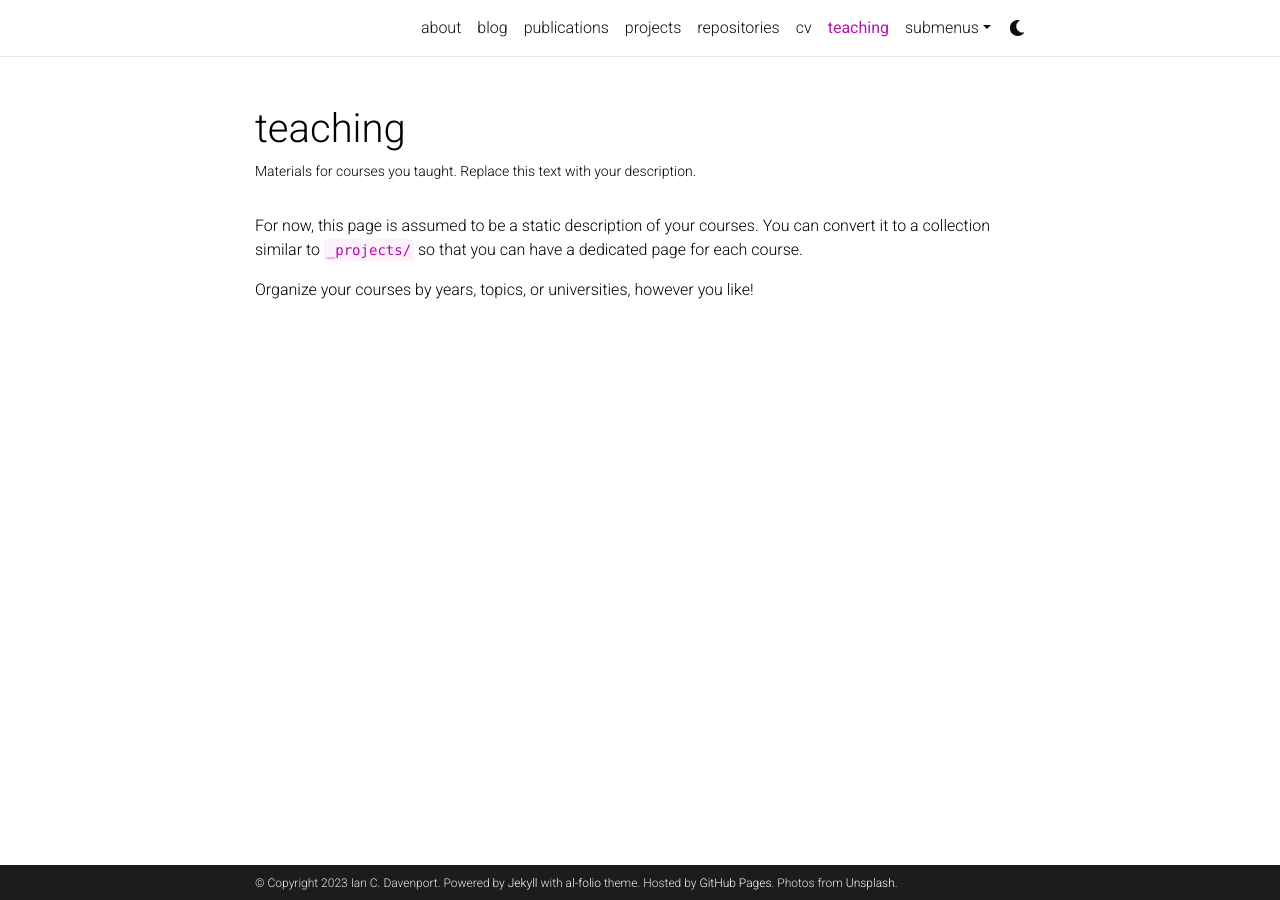
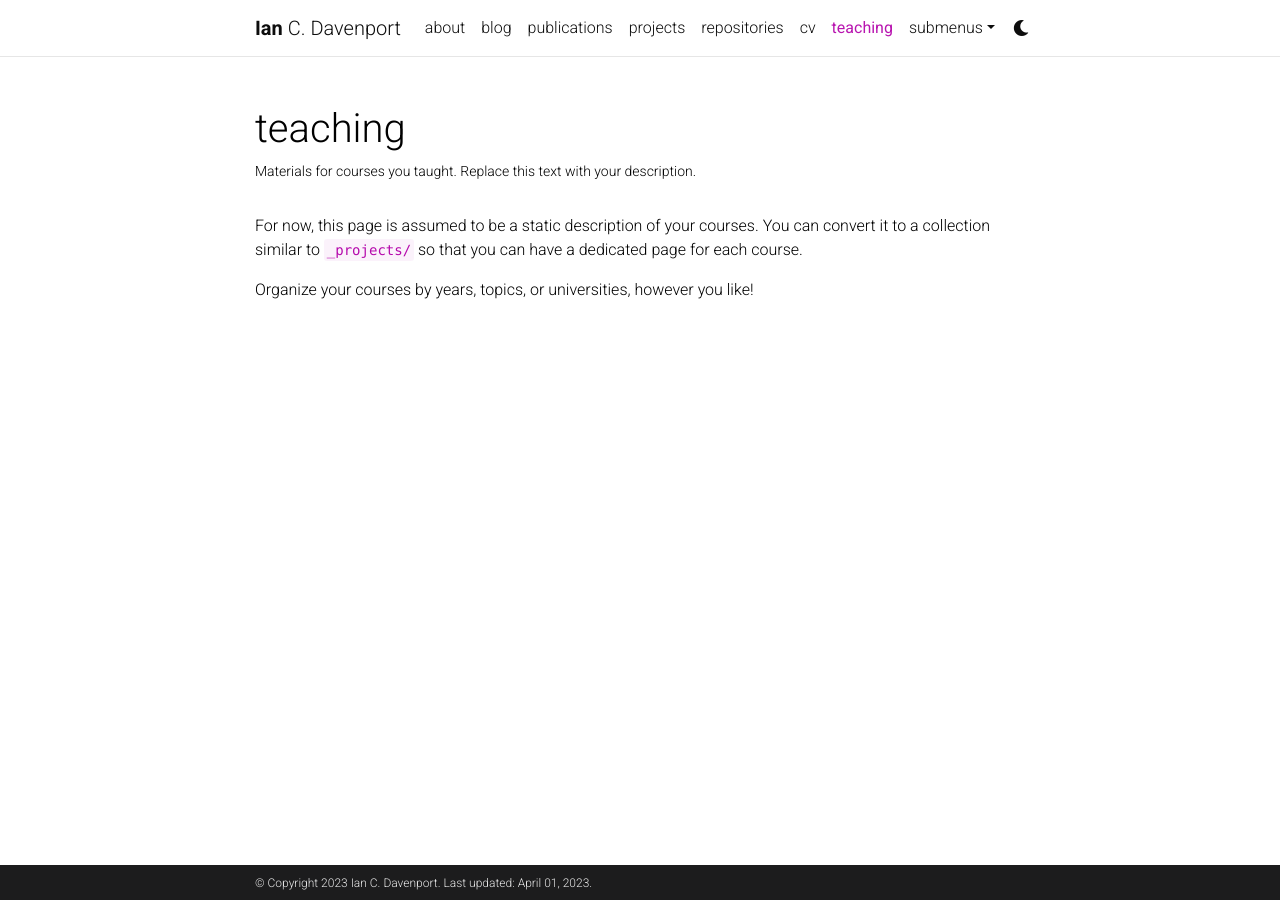
Before and after one commit to davenpi/davenpi.github.io, a Jekyll site: the page built from _pages/teaching.md, in a window 1280 px wide. Built offline with Jekyll 4.4.1, drawn with Linux system fonts in a browser that asks for light colours; comment, search, counter and statistics services are not loaded; a style sheet for code colours, icons or effects is not loaded.

Commit message:
Update _config.yml

```diff
--- a/_config.yml
+++ b/_config.yml
@@ -2,25 +2,22 @@
 # Site settings
 # -----------------------------------------------------------------------------
 
-title: # the website title (if blank, full name will be used instead)
+title: blank # the website title (if blank, full name will be used instead)
 first_name: Ian
 middle_name: C.
 last_name: Davenport
 email: iandavenport@g.harvard.edu
 description: > # the ">" symbol means to ignore newlines until "footer_text:"
   A simple, whitespace theme for academics. Based on [*folio](https://github.com/bogoli/-folio) design.
-footer_text: >
-  Powered by <a href="https://jekyllrb.com/" target="_blank">Jekyll</a> with <a href="https://github.com/alshedivat/al-folio">al-folio</a> theme.
-  Hosted by <a href="https://pages.github.com/" target="_blank">GitHub Pages</a>.
-  Photos from <a href="https://unsplash.com" target="_blank">Unsplash</a>.
-keywords: jekyll, jekyll-theme, academic-website, portfolio-website  # add your own keywords or leave empty
+footer_text:
+keywords: # add your own keywords or leave empty
 
 lang: en # the language of your site (for example: en, fr, cn, ru, etc.)
 icon: ⚛️  # the emoji used as the favicon (alternatively, provide image name in /assets/img/)
 
 url: https://davenpi.github.io # the base hostname & protocol for your site
 baseurl: # the subpath of your site, e.g. /blog/
-last_updated: false # set to true if you want to display last updated in the footer
+last_updated: true # set to true if you want to display last updated in the footer
 impressum_path:  # set to path to include impressum link in the footer, use the same path as permalink in a page, helps to conform with EU GDPR
 
 # -----------------------------------------------------------------------------
@@ -45,7 +42,7 @@
 # will use title and url fields
 # Take a look to https://github.com/jekyll/jekyll-feed for more customization
 
-rss_icon: true
+rss_icon: false
 
 # -----------------------------------------------------------------------------
 # Layout
@@ -71,11 +68,11 @@
 # Social integration
 # -----------------------------------------------------------------------------
 
-github_username: # your GitHub user name
+github_username: davenpi # your GitHub user name
 gitlab_username: # your GitLab user name
 twitter_username: # your Twitter handle
 mastodon_username: # your mastodon instance+username in the format instance.tld/@username
-linkedin_username: # your LinkedIn user name
+linkedin_username: iancdavenport # your LinkedIn user name
 telegram_username: # your Telegram user name
 scholar_userid: # your Google Scholar ID
 semanticscholar_id: # your Semantic Scholar ID
```
